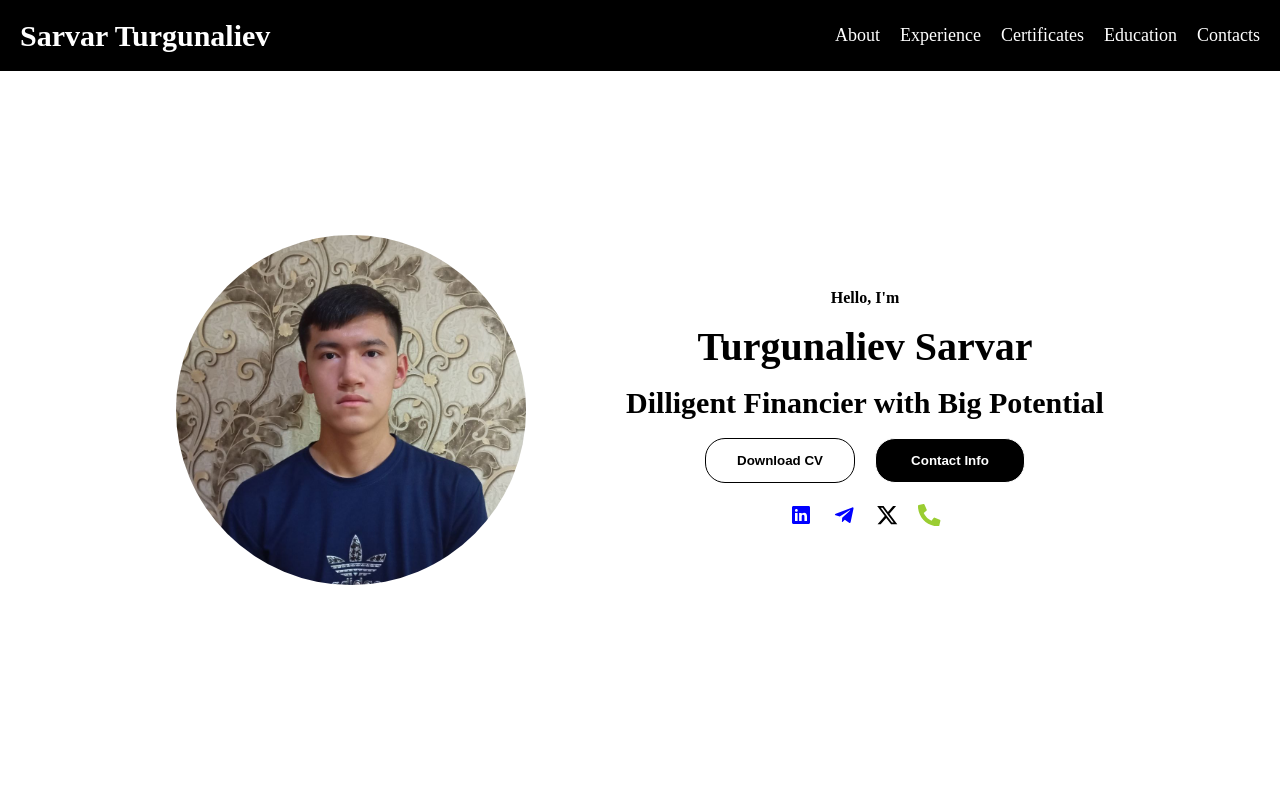
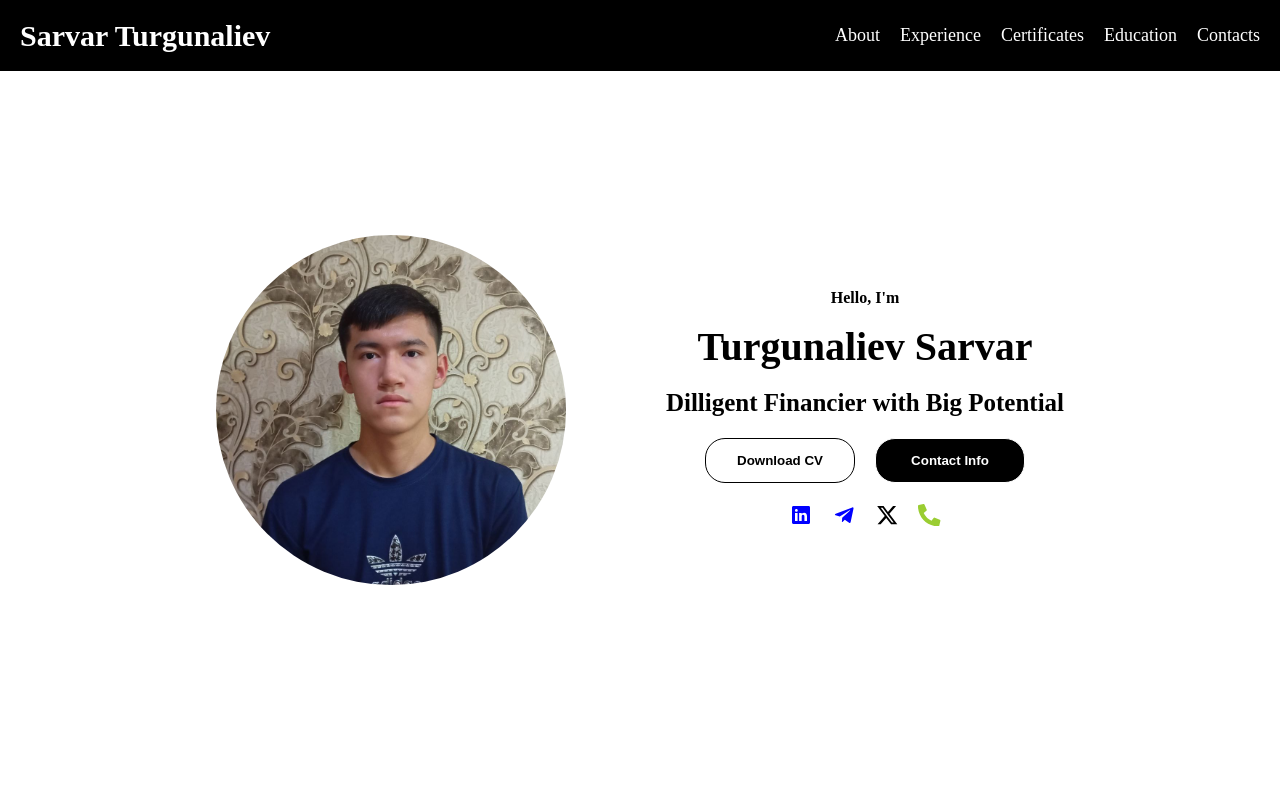
Before and after one commit to Qoqondabitta/Sarvar, a React (Vite) app: page / in a window 1280 px wide. Shown: the top 800 px of the page. Built offline with nearby package versions, Linux system fonts and the light colour scheme.

Commit message:
framer motion has been applied

```diff
--- a/package.json
+++ b/package.json
@@ -10,6 +10,7 @@
     "preview": "vite preview"
   },
   "dependencies": {
+    "framer-motion": "^11.11.8",
     "react": "^18.3.1",
     "react-dom": "^18.3.1",
     "react-icons": "^5.3.0",
--- a/src/components/certificates/Certificate.jsx
+++ b/src/components/certificates/Certificate.jsx
@@ -12,6 +12,7 @@ import {
 import "./certificate.css";
 import { AboutText, AboutTitle } from "../about/style";
 import { certificate } from "../../constants/certificate";
+import { motion } from "framer-motion";
 
 const Certificate = () => {
   const [show, setShow] = useState(false);
--- a/src/components/hero/Hero.jsx
+++ b/src/components/hero/Hero.jsx
@@ -18,17 +18,45 @@ import { FaXTwitter } from "react-icons/fa6";
 import { BiLogoTelegram } from "react-icons/bi";
 // =============Icons=================
 import resume from "../../assets/Resume of Turgunaliev Sarvar.pdf";
+import { motion } from "framer-motion";
+import "./hero.css";
+
+const ContainerVariants = {
+  hidden: { opacity: 0 },
+  show: { opacity: 1, transition: { staggerChildren: 0.25 } },
+};
+
+const kidVariants = {hidden:{opacity:0}, show:{opacity:1}}
 
 const Hero = () => {
   return (
     <Main className="center">
       <Container className="center">
-        <HeroImage src={sarvar} />
-        <HeroRight className="column-center">
-          <HeroText>Hello, I'm</HeroText>
-          <HeroName>Turgunaliev Sarvar</HeroName>
-          <HeroTitle>Dilligent Financier with Big Potential</HeroTitle>
-          <Box className="center">
+        <motion.div
+          // variants={ContainerVariants}
+          initial={{ opacity: 0, y: 100 }}
+          animate={{ opacity: 1, y: 0 }}
+          transition={{duration: 0.8, ease: "easeOut", delay: 0.2}}
+          className="center"
+        >
+          <HeroImage src={sarvar} />
+        </motion.div>
+        <motion.div
+          variants={ContainerVariants}
+          initial="hidden"
+          animate="show"
+          className="column-center hero-right"
+        >
+          <motion.div variants={kidVariants} className="center">
+            <HeroText>Hello, I'm</HeroText>
+          </motion.div>
+          <motion.div variants={kidVariants} className="center">
+            <HeroName>Turgunaliev Sarvar</HeroName>
+          </motion.div>
+          <motion.div variants={kidVariants} className="center">
+            <HeroTitle>Dilligent Financier with Big Potential</HeroTitle>
+          </motion.div>
+          <motion.div variants={kidVariants} className="center box">
             <a
               style={{ textDecoration: "none" }}
               href={resume}
@@ -41,8 +69,8 @@ const Hero = () => {
                 Contact Info
               </HeroButtons>
             </a>
-          </Box>
-          <Box className="center">
+          </motion.div>
+          <motion.div variants={kidVariants} className="center box">
             <a
               target="_blank"
               href="https://www.linkedin.com/in/sarvar-turgunaliev-648001331?utm_source=share&utm_campaign=share_via&utm_content=profile&utm_medium=ios_app"
@@ -64,14 +92,11 @@ const Hero = () => {
             >
               <FaXTwitter size="1.4rem" color="black" />
             </a>
-            <a
-              href="tel:+998909621180"
-              style={{ textDecoration: "none" }}
-            >
+            <a href="tel:+998909621180" style={{ textDecoration: "none" }}>
               <FaPhoneAlt size="1.4rem" color="yellowgreen" />
             </a>
-          </Box>
-        </HeroRight>
+          </motion.div>
+        </motion.div>
       </Container>
     </Main>
   );
--- /dev/null
+++ b/src/components/hero/hero.css
@@ -0,0 +1,7 @@
+.hero-right{
+    gap: 20px;
+}
+
+.box{
+    gap: 20px;
+}
--- a/src/components/hero/style.js
+++ b/src/components/hero/style.js
@@ -72,7 +72,7 @@ export const HeroText = styled.p`
   }
 `;
 export const HeroTitle = styled.h3`
-  font-size: 30px;
+  font-size: 25px;
   line-height: 31px;
   font-weight: 600;
 
@@ -96,12 +96,13 @@ export const HeroButtons = styled.button`
   border: ${({ black }) => (black ? "1px solid white" : "1px solid black")};
   border-radius: 20px;
   cursor: pointer;
-  transition: all 0.5s linear;
+  transition: all 0.25s linear;
   width: 150px;
   height: 45px;
   font-weight: 600;
 
   &:hover {
+    font-weight: 600;
     transform: scale(0.75);
   }
 
```
Also changed, not shown: 1 other file (tests, documents, lock files or other folders).
